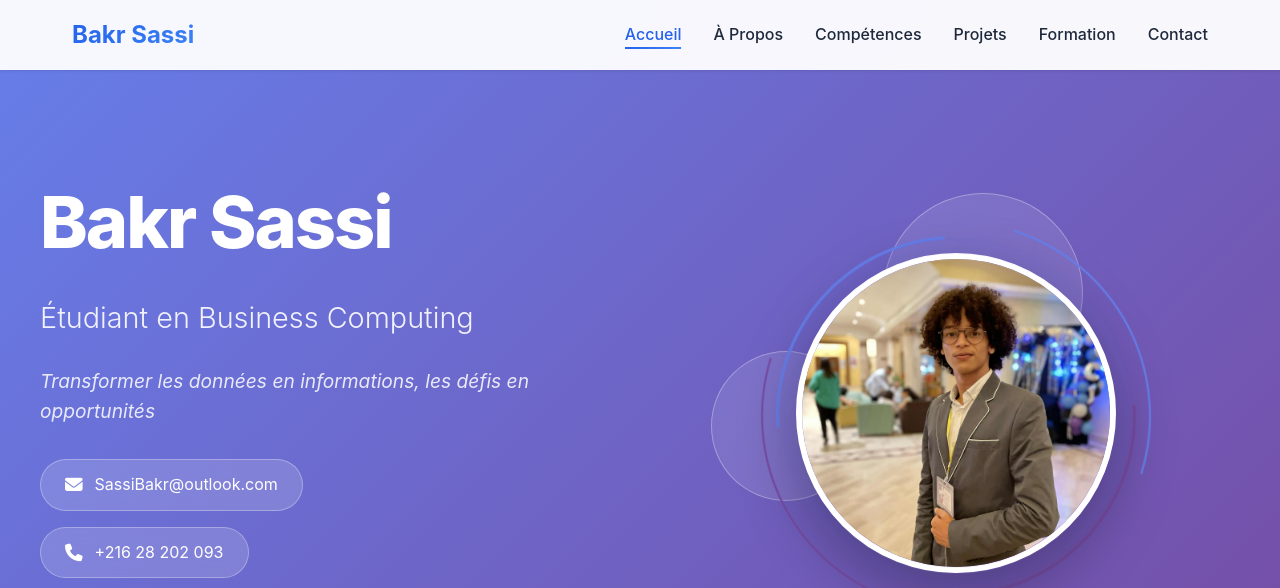
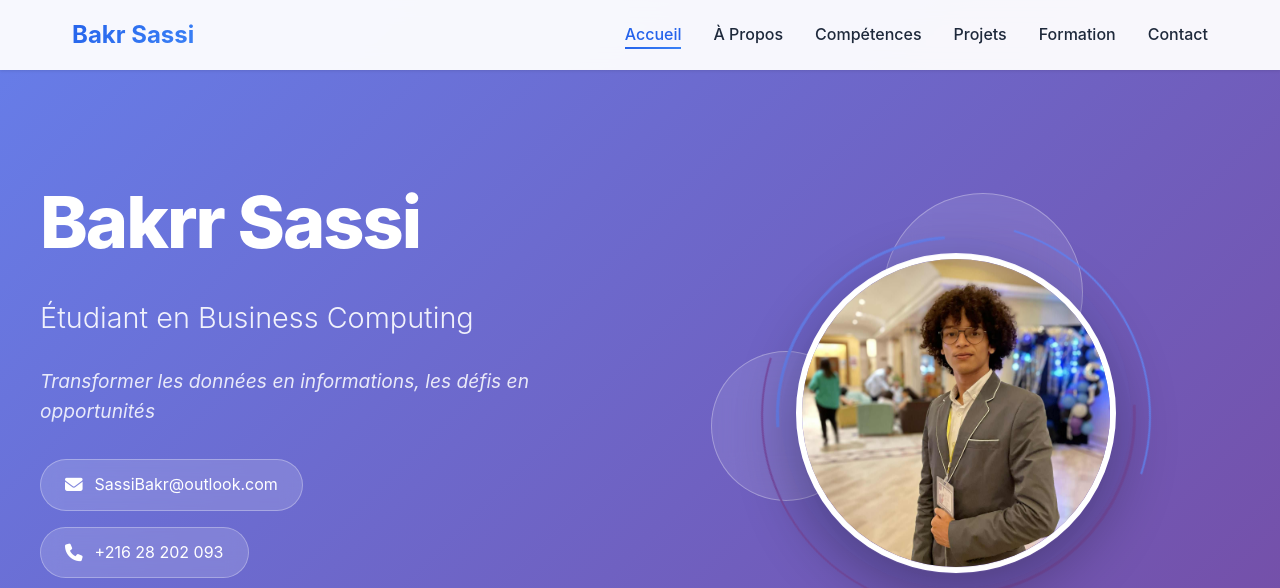
Before and after one commit to SassiBakr/SassiBakr.github.io, a plain HTML site: page index.html in a window 1280 px wide. Shown: the top 588 px of the page. Drawn offline with Linux system fonts and the light colour scheme.

```diff
--- a/index.html
+++ b/index.html
@@ -29,7 +29,7 @@
     <section id="home" class="hero-section">
         <div class="hero-content">
             <div class="hero-text">
-                <h1 class="fade-in">Bakr Sassi</h1>
+                <h1 class="fade-in">Bakrr Sassi</h1>
                 <p class="hero-subtitle fade-in-delay-1">Étudiant en Business Computing</p>
                 <p class="hero-description fade-in-delay-2">
                     Transformer les données en informations, les défis en opportunités
```
